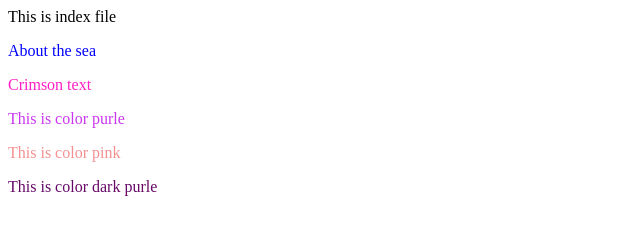
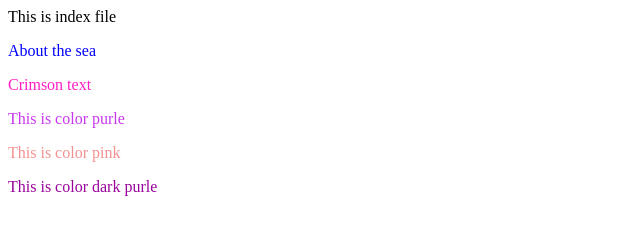
Before and after one commit to darwisyah2013/darwisyah, a plain HTML site: page index.html in a window 1280 px wide. Shown: the full height of the page, 0-640 px from the left. Drawn offline with Linux system fonts and the light colour scheme.

Commit message:
Update index.html

```diff
--- a/index.html
+++ b/index.html
@@ -3,4 +3,4 @@
 <p><font color="#ff1ec5">Crimson text</font></p>
 <p><font color="#CA36EE">This is color purle</font></p>
 <p><font color="#F59090">This is color pink</font></p>
-<p><font color="#660868">This is color dark purle</font></p>
+<p><font color="#99029B">This is color dark purle</font></p>
```
